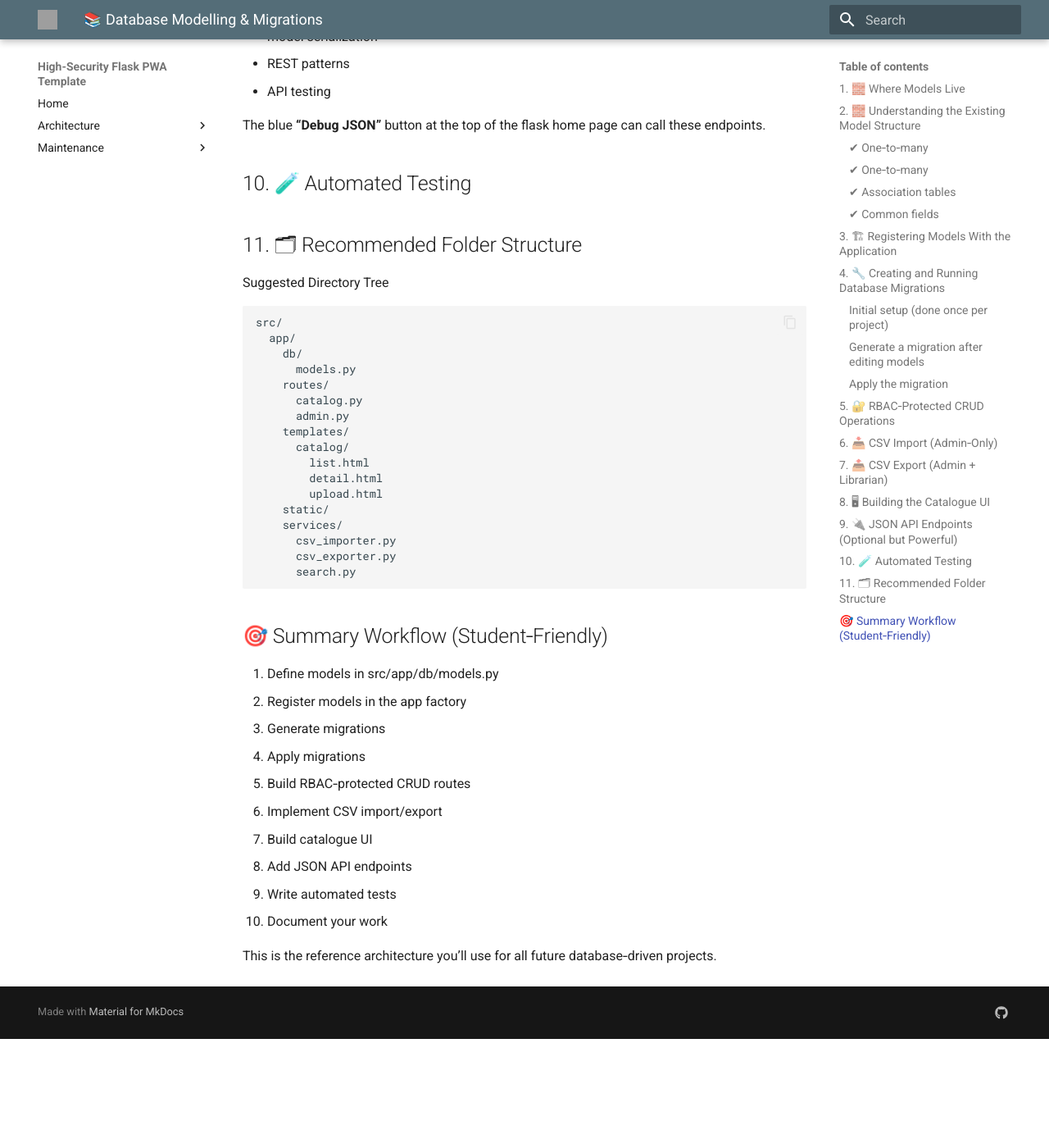
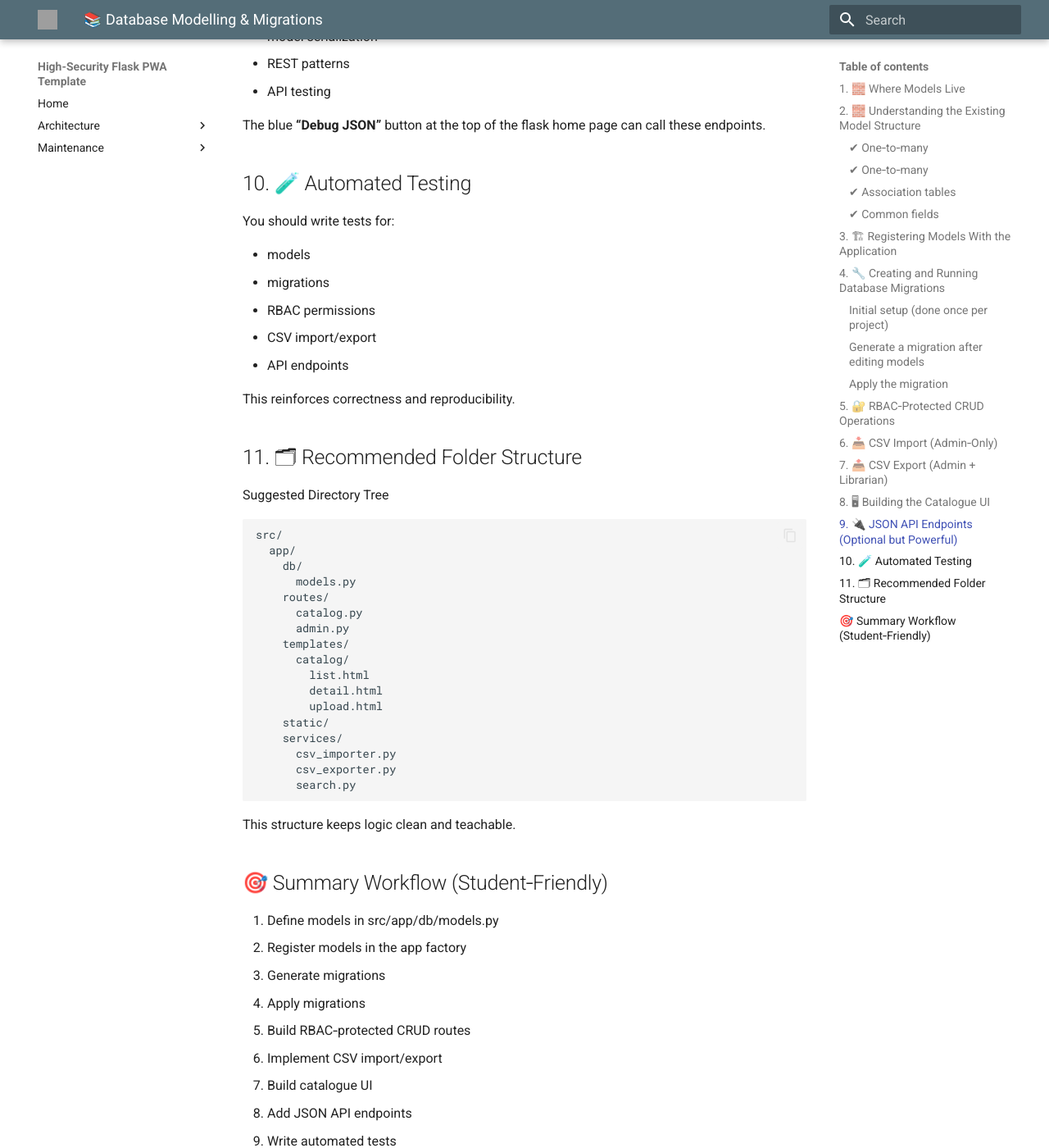
Before and after one commit to detnsw-sydtech/High-Security-Flask-PWA-Repo-Template, an MkDocs documentation site: the page built from docs/project/db_modelling.md, in a window 1280 px wide and 1400 px high, scrolled down 5166 px. Shown: the whole window at 82% size. Built offline with MkDocs 1.6.1 and Material for MkDocs 9.7.7, drawn with Linux system fonts in a browser that asks for light colours; before the commit the page ends 6433 px from its top, so only the background shows below that; grey boxes are pictures that could not be loaded.

Commit message:
Update db_modelling.md

````diff
--- a/docs/project/db_modelling.md
+++ b/docs/project/db_modelling.md
@@ -222,7 +222,15 @@ The blue **“Debug JSON”** button at the top of the flask home page can call
 
 ## 10. 🧪 Automated Testing
 
+You should write tests for:
 
+- models
+- migrations
+- RBAC permissions
+- CSV import/export
+- API endpoints
+
+This reinforces correctness and reproducibility.
 
 
 ## 11. 🗂 Recommended Folder Structure
@@ -247,6 +255,9 @@ src/
       search.py
 ```
 
+This structure keeps logic clean and teachable.
+
+
 ## 🎯 Summary Workflow (Student‑Friendly)
 
 1. Define models in src/app/db/models.py
````
